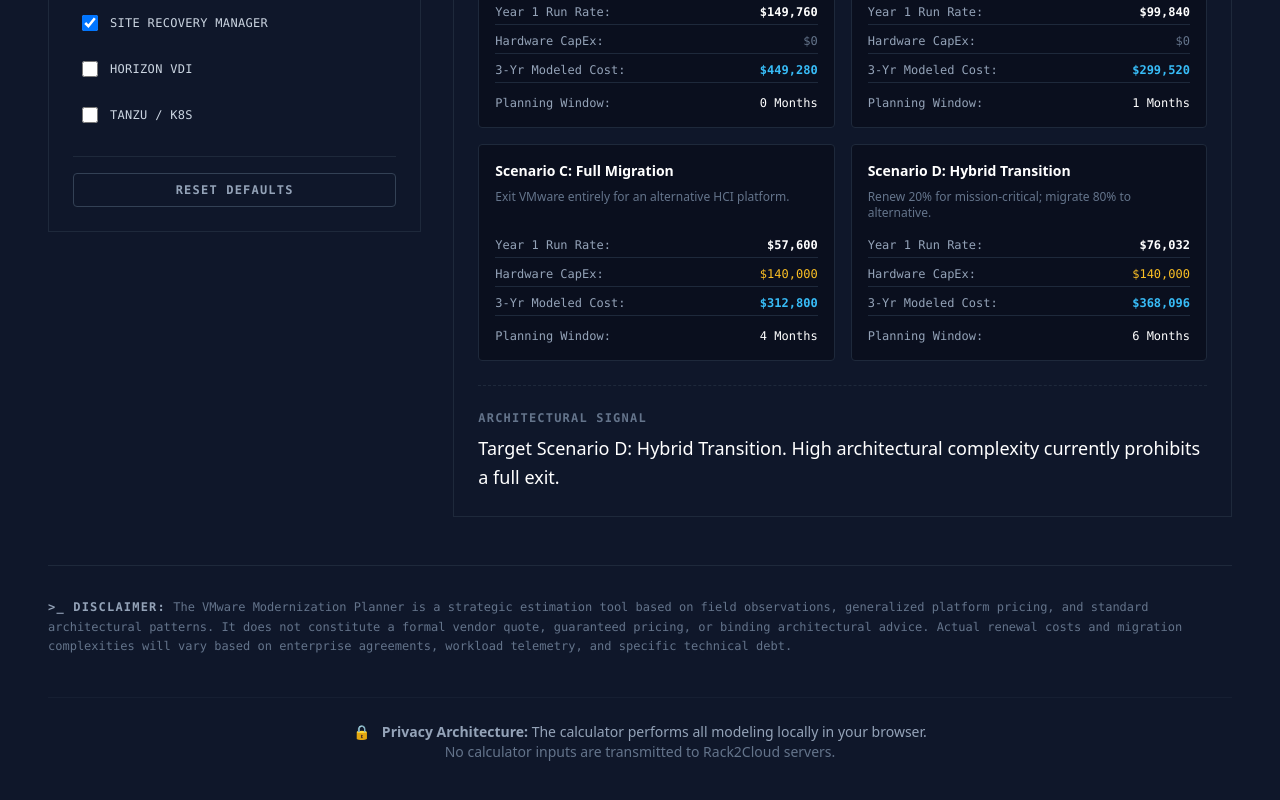
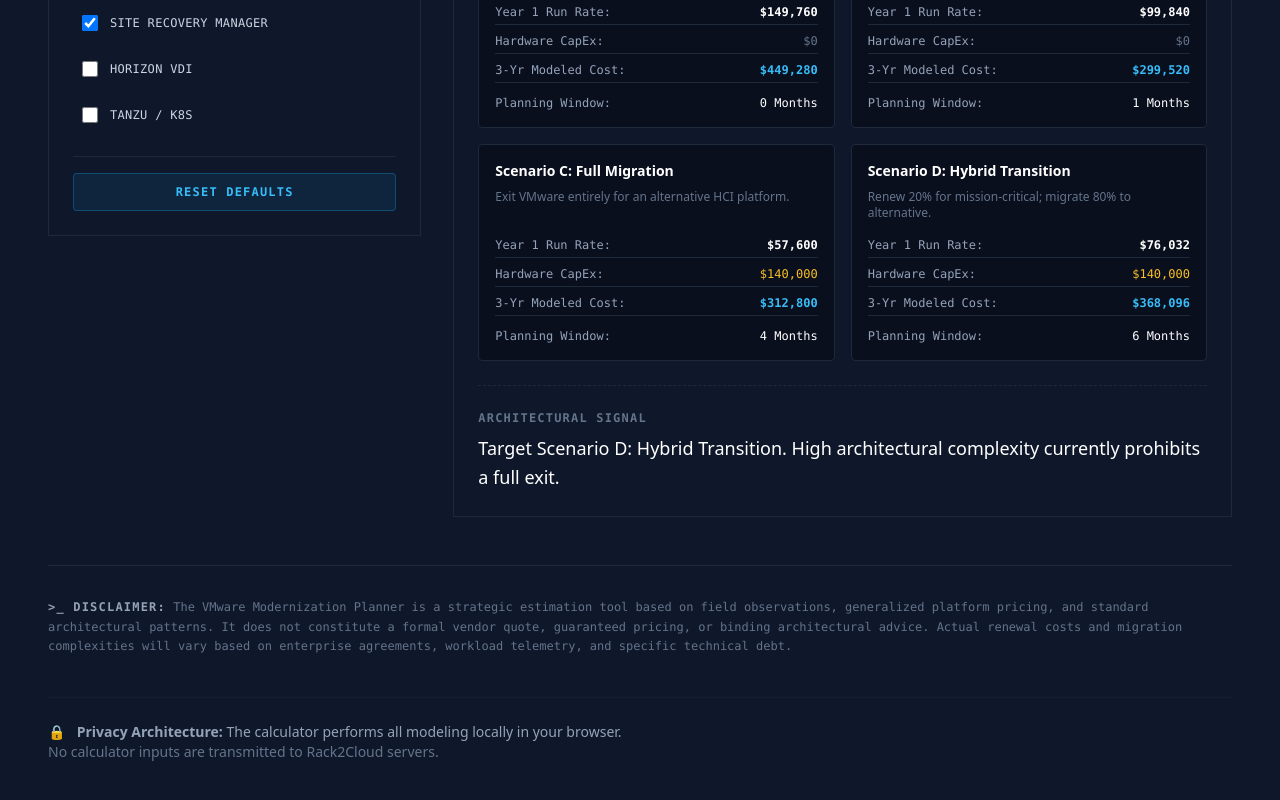
Before and after one commit to rack2cloud/vmware-nutanix-mapper-tool, a Next.js app: page / in a window 1280 px wide. Shown: the part 964-1764 px from the top of the page. Built offline with nearby package versions, Linux system fonts and the light colour scheme.

Commit message:
Update page.tsx

```diff
--- a/src/app/page.tsx
+++ b/src/app/page.tsx
@@ -33,7 +33,8 @@
   }, [profile]);
 
   const handleNumberChange = (e: React.ChangeEvent<HTMLInputElement>) => {
-    setProfile({ ...profile, [e.target.name]: Number(e.target.value) });
+    const val = e.target.value === "" ? 0 : Number(e.target.value);
+    setProfile({ ...profile, [e.target.name]: val });
   };
 
   const handleCheckboxChange = (e: React.ChangeEvent<HTMLInputElement>) => {
@@ -45,7 +46,7 @@
   };
 
   const handleReset = () => {
-    setProfile(INITIAL_PROFILE);
+    setProfile({ ...INITIAL_PROFILE });
   };
 
   const getBandColor = (band: string) => {
@@ -184,7 +185,7 @@
               <div className="mt-6 pt-4 border-t border-slate-800">
                 <button
                   onClick={handleReset}
-                  className="w-full bg-transparent hover:bg-slate-800 border border-slate-700 hover:border-slate-600 text-slate-400 hover:text-slate-200 py-2 rounded text-xs font-bold font-mono tracking-widest transition-colors uppercase"
+                  className="r2c-btn-full w-full bg-sky-500/10 hover:bg-sky-500/20 border border-sky-500/30 hover:border-sky-500/50 text-sky-400 py-2.5 rounded text-xs font-bold font-mono tracking-widest transition-colors uppercase"
                 >
                   Reset Defaults
                 </button>
@@ -314,7 +315,7 @@
           <div className="text-left mb-10 text-xs text-slate-500 font-mono leading-relaxed">
             <strong className="text-slate-400 uppercase tracking-widest">&gt;_ Disclaimer:</strong> The VMware Modernization Planner is a strategic estimation tool based on field observations, generalized platform pricing, and standard architectural patterns. It does not constitute a formal vendor quote, guaranteed pricing, or binding architectural advice. Actual renewal costs and migration complexities will vary based on enterprise agreements, workload telemetry, and specific technical debt.
           </div>
-          <div className="pt-6 border-t border-slate-800/50 text-center text-slate-400 font-sans text-sm">
+          <div className="pt-6 border-t border-slate-800/50 text-left text-slate-400 font-sans text-sm">
             <p className="m-0">
               <span className="mr-2">🔒</span> <strong>Privacy Architecture:</strong> The calculator performs all modeling locally in your browser. <br />
               <span className="text-slate-500">No calculator inputs are transmitted to Rack2Cloud servers.</span>
```
